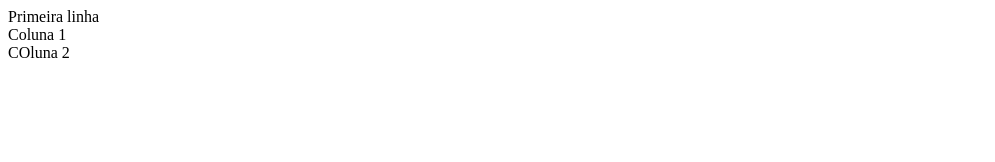
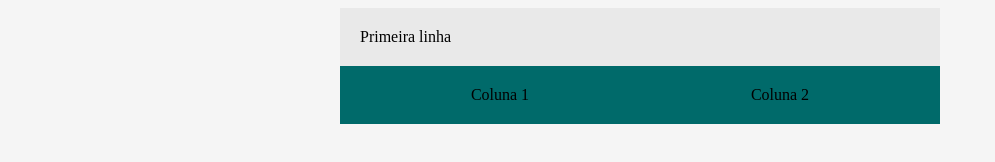
Before and after one commit to Pesouzaaaa/bootcamp-devjr-modulo2, a plain HTML site: page index.html in a window 1280 px wide. Shown: the whole page, without its empty margins (0-995 px from the left). Drawn offline with Linux system fonts and the light colour scheme.

Commit message:
closes #2 - paleta de cores, display flex

```diff
--- a/index.html
+++ b/index.html
@@ -5,18 +5,41 @@
     <meta http-equiv="X-UA-Compatible" content="IE=edge">
     <meta name="viewport" content="width=device-width, initial-scale=1.0">
     <title>Bootcamp DevJr - Sistema de assinaturas </title>
+
+    <style>
+        body{
+            background-color: #F5F5F5;
+        }
+        .container {
+            background-color: #E9E9E9;
+            margin : auto;
+
+            width: 600px;
+        }
+        .header{
+            padding: 20px;
+        }
+        .flex-container{
+            display: flex;
+            background-color: #006A6A;
+            justify-content: space-around;
+            padding: 20px;
+        }
+    </style>
+
+
 </head>
 <body>
-    <div>
-        <div>
+    <div class="container">
+        <div class="header">
             Primeira linha
         </div>
-        <div>
+        <div class="flex-container">
             <div>
                 Coluna 1
             </div>
             <div>
-                COluna 2
+                Coluna 2
             </div>
         </div>
     </div>
```
